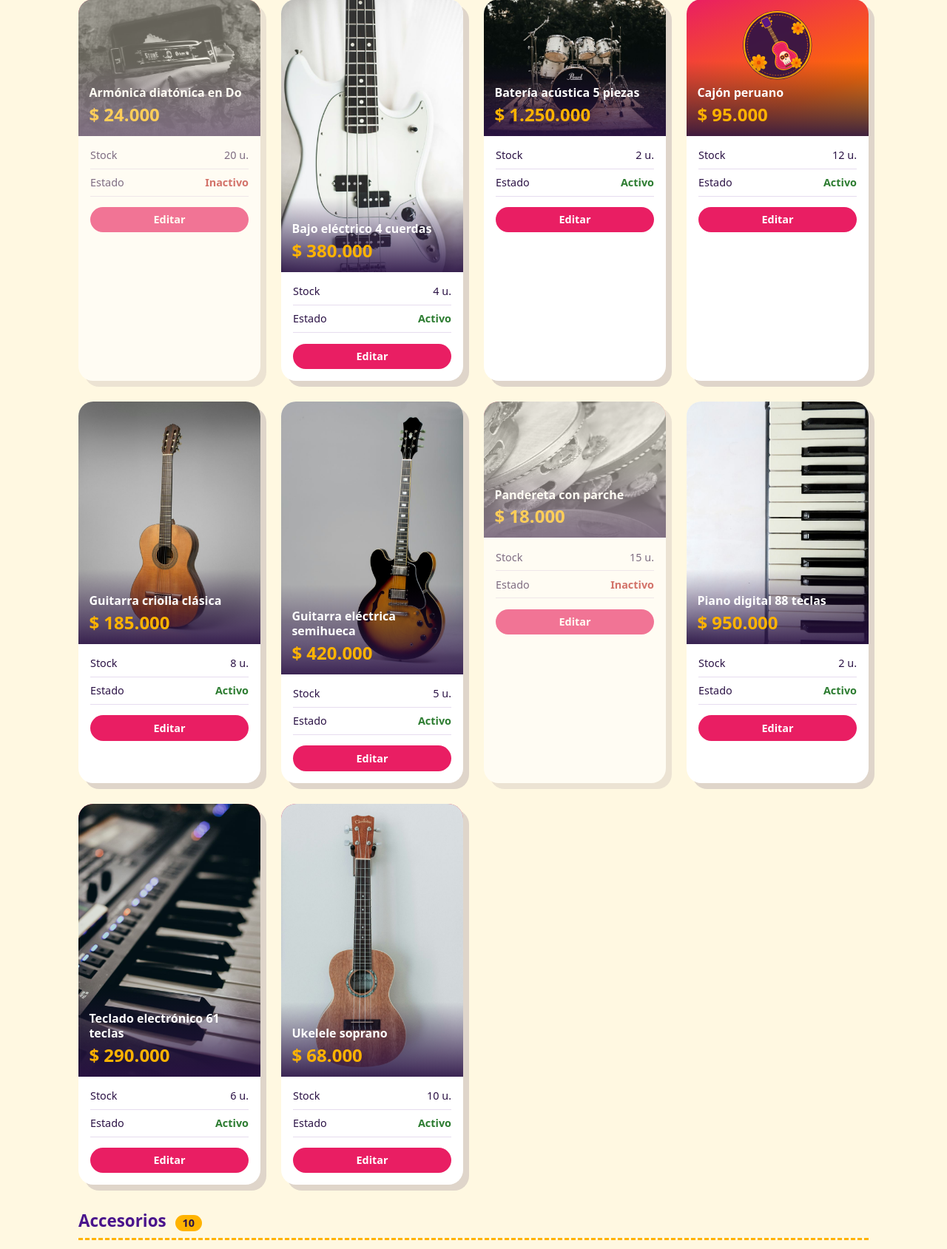
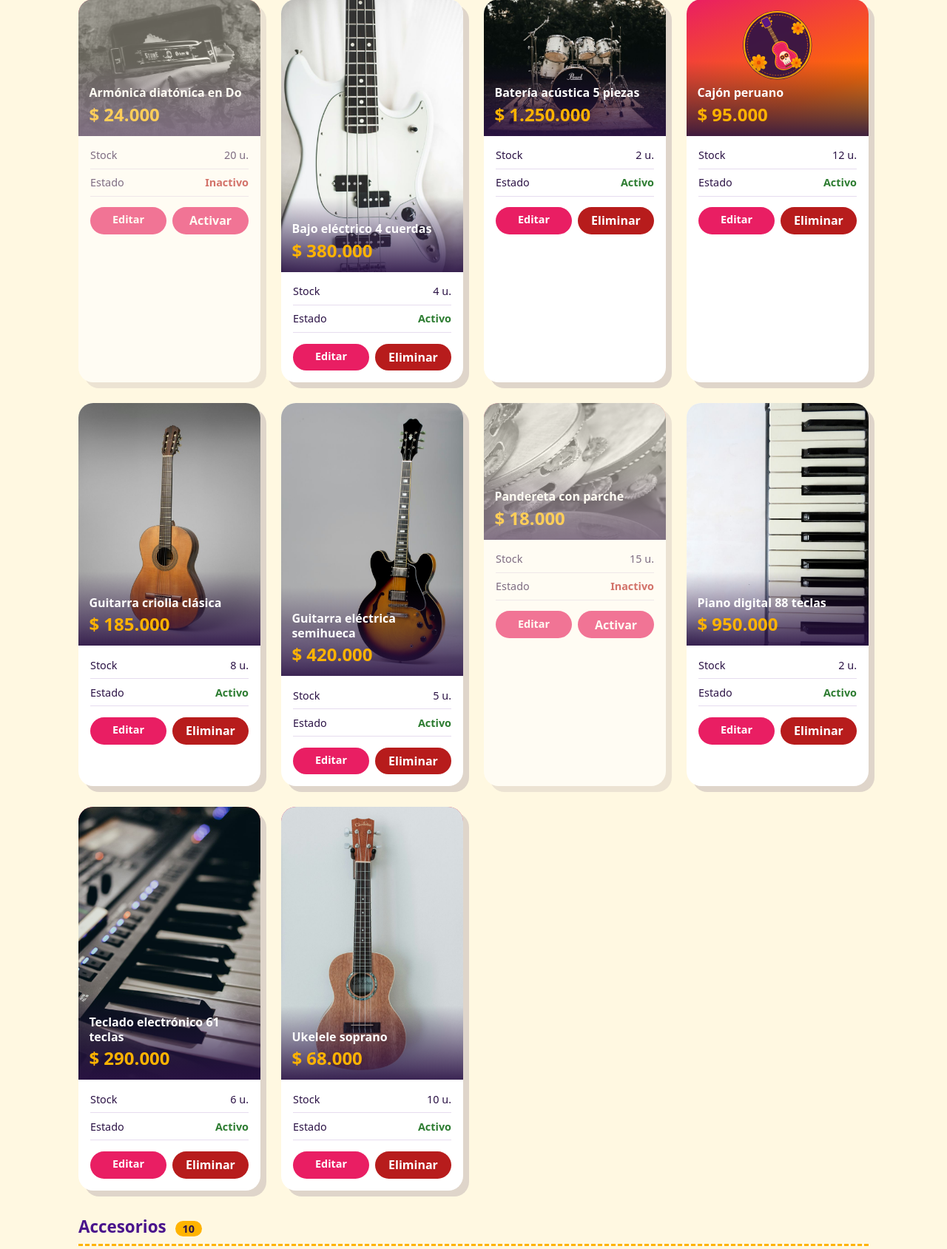
Before and after one commit to sebaStudy/TP-Programacion-III-Palmieri-Juarez, a Node server app: page /admin/dashboard in a window 1280 px wide. Shown: the part 235-1924 px from the top of the page at 74% size. Run offline with Node 20, Linux system fonts and the light colour scheme; data comes from the database, SQL or seed files in the repository; some libraries are stand-ins or nearby versions.

Commit message:
feat: botones y modal de confirmación para desactivar y activar productos en el dashboard

```diff
--- a/backend/public/css/admin.css
+++ b/backend/public/css/admin.css
@@ -196,7 +196,8 @@ h2 {
   border-bottom: 1px solid #e6dcef;
 }
 
-.tarjeta-cuerpo .boton { display: block; margin-top: 0.9rem; text-align: center; }
+.tarjeta-acciones { display: flex; gap: 0.5rem; margin-top: 0.9rem; }
+.tarjeta-acciones .boton { flex: 1; text-align: center; }
 
 .estado { font-weight: 600; }
 .estado.activo { color: #2e7d32; }
@@ -266,6 +267,24 @@ button.boton { font: inherit; font-weight: 600; border: 0; cursor: pointer; }
 .boton-secundario { color: var(--morado); background: transparent; border: 2px solid var(--morado); }
 .boton-secundario:hover { color: white; background: var(--morado); }
 
+.boton-peligro { background: #b71c1c; }
+.boton-peligro:hover { background: #7f0000; }
+
+/* Modal de confirmación */
+.modal {
+  width: min(420px, 90vw);
+  padding: 1.5rem;
+  color: var(--texto);
+  background: white;
+  border: 0;
+  border-radius: 20px;
+  box-shadow: 8px 8px 0 rgba(43, 18, 69, 0.25);
+}
+
+.modal::backdrop { background: rgba(43, 18, 69, 0.6); }
+.modal h2 { margin-top: 0; }
+.modal-botones { display: flex; justify-content: flex-end; gap: 0.75rem; margin-top: 1.25rem; }
+
 @media (max-width: 600px) {
   .dos-columnas { grid-template-columns: 1fr; }
 }
--- /dev/null
+++ b/backend/public/js/dashboard.js
@@ -0,0 +1,31 @@
+// Modal de confirmación para desactivar y activar productos.
+const modal = document.getElementById('modal-confirmar');
+const formulario = modal.querySelector('form');
+
+const textos = {
+  desactivar: {
+    titulo: 'Eliminar producto',
+    pregunta: (nombre) => `¿Está seguro de que quiere eliminar "${nombre}"? Dejará de verse en la tienda, pero se puede volver a activar.`,
+    boton: 'Sí, eliminar',
+  },
+  activar: {
+    titulo: 'Activar producto',
+    pregunta: (nombre) => `¿Está seguro de que quiere activar "${nombre}"? Volverá a verse en la tienda.`,
+    boton: 'Sí, activar',
+  },
+};
+
+document.querySelectorAll('[data-accion]').forEach((boton) => {
+  boton.addEventListener('click', () => {
+    const { accion, id, nombre } = boton.dataset;
+    const texto = textos[accion];
+
+    formulario.action = `/admin/products/${id}/${accion}`; // el id decide qué producto cambia
+    document.getElementById('modal-titulo').textContent = texto.titulo;
+    document.getElementById('modal-texto').textContent = texto.pregunta(nombre); // el nombre solo se muestra
+    document.getElementById('modal-boton').textContent = texto.boton;
+    modal.showModal();
+  });
+});
+
+modal.querySelector('[data-cancelar]').addEventListener('click', () => modal.close());
--- a/backend/src/controllers/adminController.js
+++ b/backend/src/controllers/adminController.js
@@ -1,10 +1,12 @@
 const { Category, Product } = require('../models');
-const { crearProducto, modificarProducto } = require('../services/productService');
+const { crearProducto, modificarProducto, cambiarEstado } = require('../services/productService');
 const { recolectarErrores, borrarImagenSubida } = require('../middlewares/validarProducto');
 
 const MENSAJES = {
   creado: 'Producto creado correctamente',
   modificado: 'Producto modificado correctamente',
+  desactivado: 'Producto desactivado: ya no se ve en la tienda',
+  activado: 'Producto activado: vuelve a verse en la tienda',
 };
 
 const noEncontrado = (res) =>
@@ -88,4 +90,26 @@ const guardarCambios = async (req, res) => {
   res.redirect('/admin/dashboard?mensaje=modificado');
 };
 
-module.exports = { dashboard, formularioNuevo, formularioEditar, errorEnFormulario, guardarNuevo, guardarCambios };
+// Arma el handler que deja el producto activo o inactivo y vuelve al dashboard con un aviso.
+const responderEstado = (activo, mensaje) => async (req, res) => {
+  const producto = await cambiarEstado(req.params.id, activo);
+  if (!producto) return noEncontrado(res);
+  res.redirect(`/admin/dashboard?mensaje=${mensaje}`);
+};
+
+// POST /admin/products/:id/desactivar
+const desactivar = responderEstado(false, 'desactivado');
+
+// POST /admin/products/:id/activar
+const activar = responderEstado(true, 'activado');
+
+module.exports = {
+  dashboard,
+  formularioNuevo,
+  formularioEditar,
+  errorEnFormulario,
+  guardarNuevo,
+  guardarCambios,
+  desactivar,
+  activar,
+};
--- a/backend/src/routes/adminRoutes.js
+++ b/backend/src/routes/adminRoutes.js
@@ -6,6 +6,8 @@ const {
   errorEnFormulario,
   guardarNuevo,
   guardarCambios,
+  desactivar,
+  activar,
 } = require('../controllers/adminController');
 const { subirImagen } = require('../middlewares/upload');
 const { reglasProducto, reglasId } = require('../middlewares/validarProducto');
@@ -22,4 +24,7 @@ router.post('/products', subirImagen, ...reglasProducto, errorEnFormulario, guar
 router.get('/products/:id/edit', formularioEditar);
 router.post('/products/:id', subirImagen, ...reglasId, ...reglasProducto, errorEnFormulario, guardarCambios);
 
+router.post('/products/:id/desactivar', desactivar);
+router.post('/products/:id/activar', activar);
+
 module.exports = router;
--- a/backend/src/views/admin/dashboard.ejs
+++ b/backend/src/views/admin/dashboard.ejs
@@ -36,7 +36,16 @@
               <div class="tarjeta-cuerpo">
                 <p class="fila"><span>Stock</span><span><%= p.stock %> u.</span></p>
                 <p class="fila"><span>Estado</span><span class="estado <%= p.activo ? 'activo' : 'inactivo' %>"><%= p.activo ? 'Activo' : 'Inactivo' %></span></p>
-                <a class="boton boton-chico" href="/admin/products/<%= p.id %>/edit">Editar</a>
+                <div class="tarjeta-acciones">
+                  <a class="boton boton-chico" href="/admin/products/<%= p.id %>/edit">Editar</a>
+                  <% if (p.activo) { %>
+                    <button type="button" class="boton boton-chico boton-peligro"
+                      data-accion="desactivar" data-id="<%= p.id %>" data-nombre="<%= p.nombre %>">Eliminar</button>
+                  <% } else { %>
+                    <button type="button" class="boton boton-chico"
+                      data-accion="activar" data-id="<%= p.id %>" data-nombre="<%= p.nombre %>">Activar</button>
+                  <% } %>
+                </div>
               </div>
             </article>
           <% }) %>
@@ -46,4 +55,18 @@
   <% }) %>
 </main>
 
+<%# Un solo modal para todos los productos: el script le pone el id y el nombre del que se tocó %>
+<dialog id="modal-confirmar" class="modal">
+  <form method="post">
+    <h2 id="modal-titulo"></h2>
+    <p id="modal-texto"></p>
+    <div class="modal-botones">
+      <button type="button" class="boton boton-secundario" data-cancelar>Cancelar</button>
+      <button type="submit" class="boton" id="modal-boton"></button>
+    </div>
+  </form>
+</dialog>
+
+<script src="/js/dashboard.js"></script>
+
 <%- include('../partials/footer') %>
```
